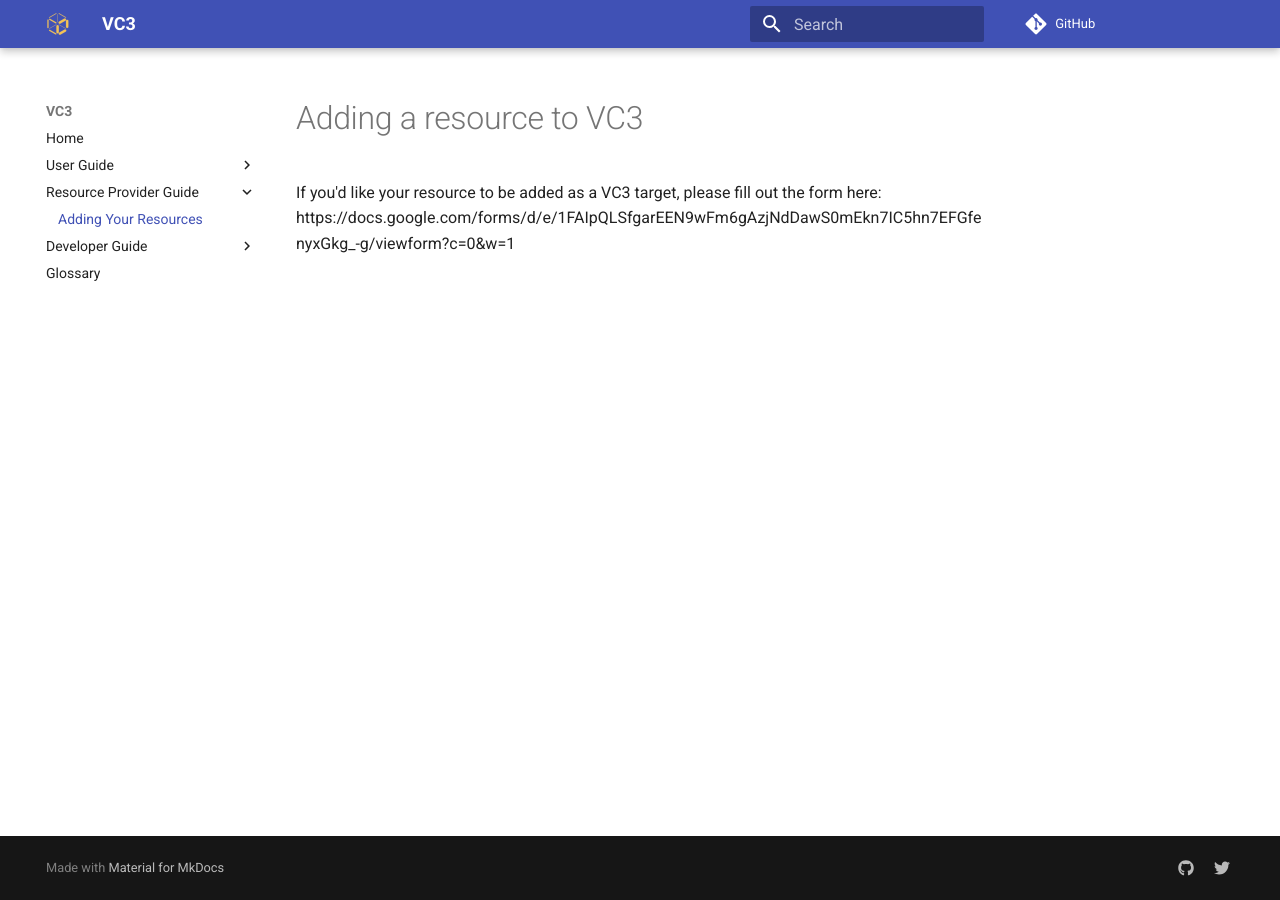
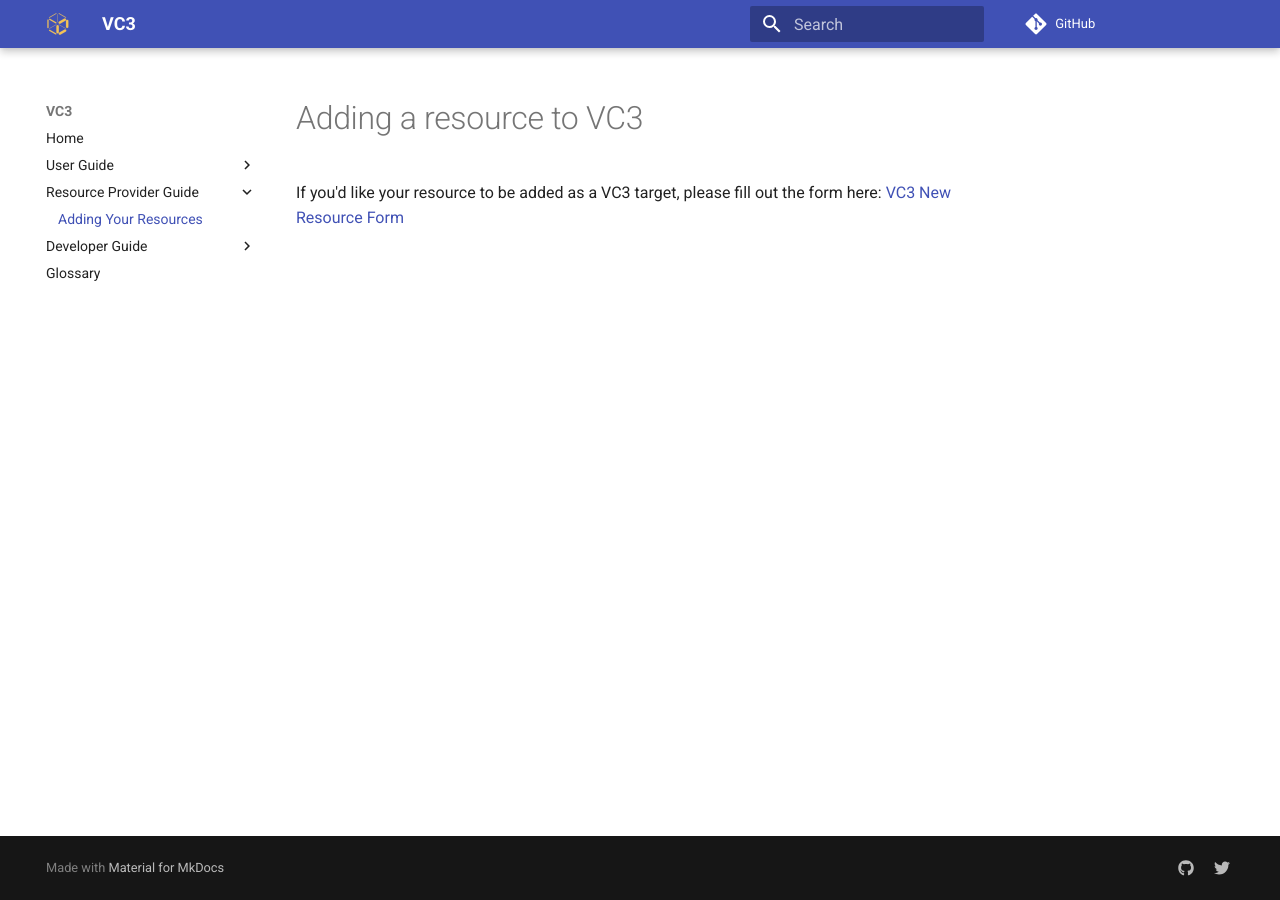
Before and after one commit to vc3-project/vc3-mkdocs, an MkDocs documentation site: the page built from docs/resourceguide/newresource.md, in a window 1280 px wide. Built offline with MkDocs 1.6.1 and Material for MkDocs 9.7.7, drawn with Linux system fonts in a browser that asks for light colours; comment, search, counter and statistics services are not loaded; old or Windows-style settings are respelled for this version of MkDocs.

Commit message:
spruced link for New VC3 Resource forms

```diff
--- a/docs/resourceguide/newresource.md
+++ b/docs/resourceguide/newresource.md
@@ -1,3 +1,2 @@
 # Adding a resource to VC3
-If you'd like your resource to be added as a VC3 target, please fill out the form here:
-https://docs.google.com/forms/d/e/1FAIpQLSfgarEEN9wFm6gAzjNdDawS0mEkn7IC5hn7EFGfenyxGkg_-g/viewform?c=0&w=1
+If you'd like your resource to be added as a VC3 target, please fill out the form here: [VC3 New Resource Form](http://bit.ly/vc3-new-resource)
```
